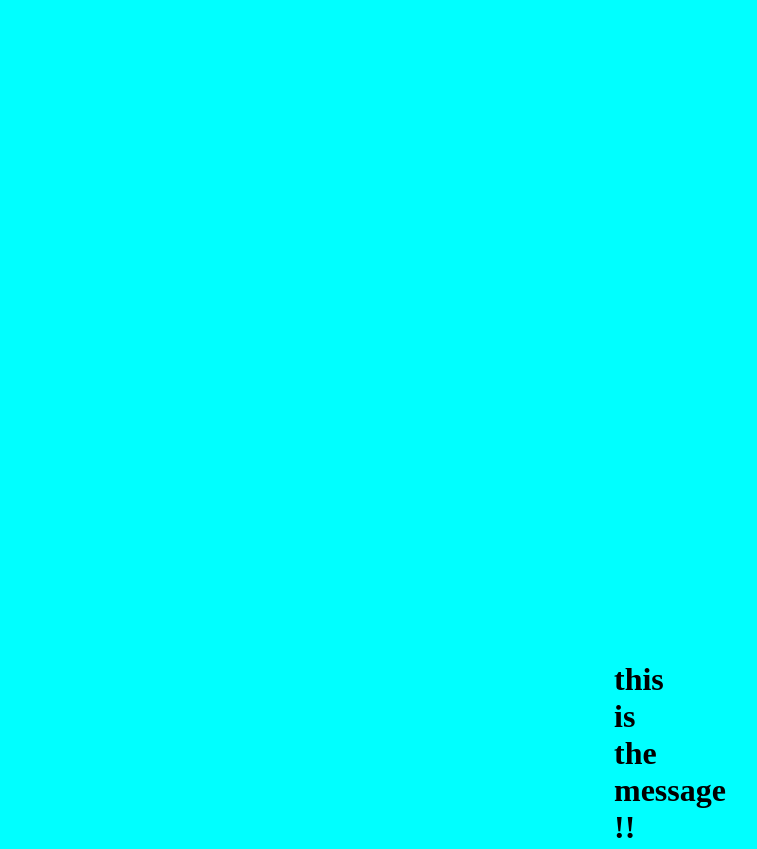
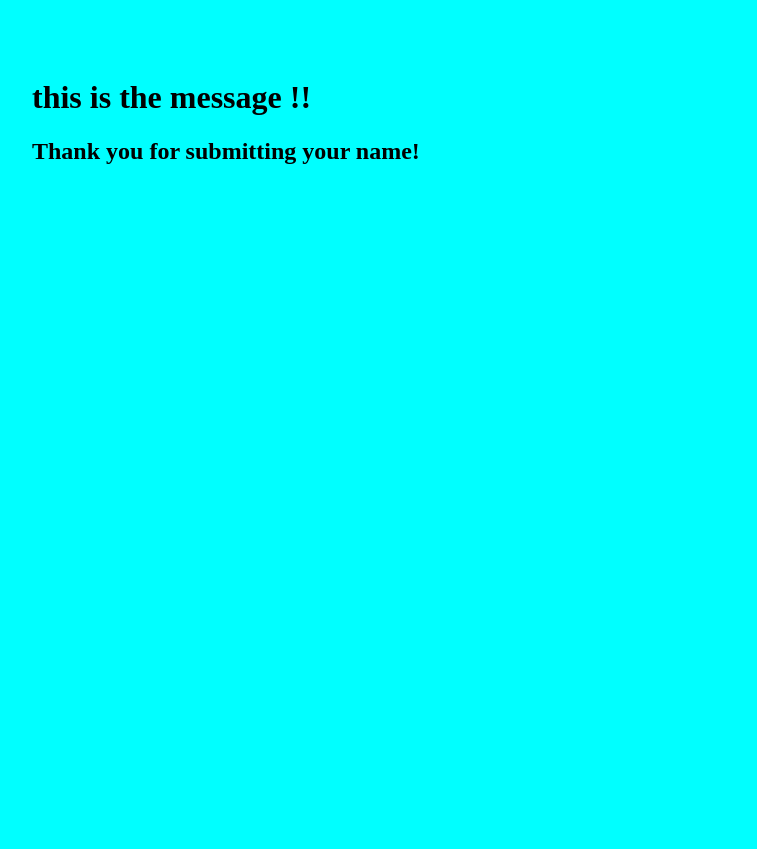
Before and after one commit to AthuljithA/website, a plain HTML site: page thankyou.html in a window 1280 px wide. Shown: the top 849 px of the page, without its empty margins (26-783 px from the left). After the commit the page ends 800 px from the top, so only its background shows below. Drawn offline with Linux system fonts and the light colour scheme.

Commit message:
Update web.css

```diff
--- a/web.css
+++ b/web.css
@@ -5,6 +5,6 @@ body{
 
 .main {
     position: relative;
-    padding:50%;
+    padding: 50px;
 
 }
```
